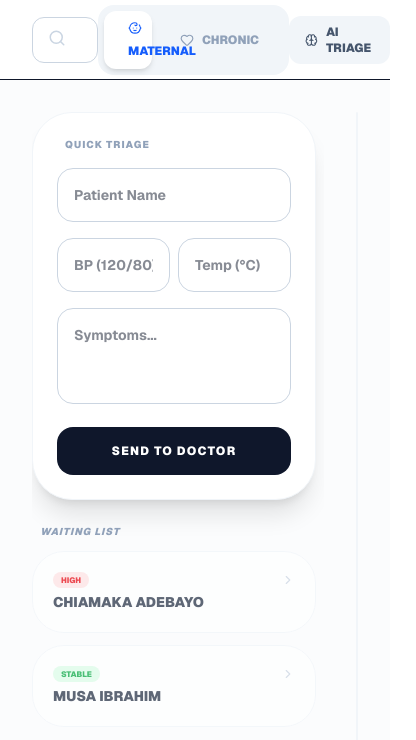
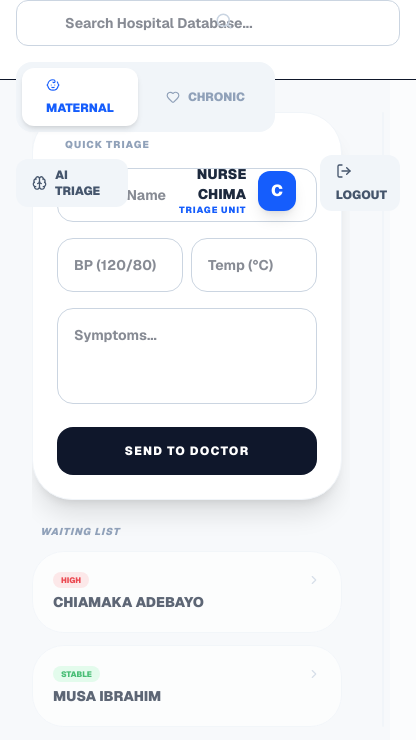
Before and after one commit to Progress21-tech/mediconnect-platform, a Next.js app: page /dashboard in a window 390 px wide. Shown: the top 740 px of the page, 416 px wide, since content can reach past the window. Built offline with nearby package versions, Linux system fonts and the light colour scheme.

Commit message:
Made some changes to the UI of the app

```diff
--- a/app/dashboard/page.tsx
+++ b/app/dashboard/page.tsx
@@ -81,15 +81,15 @@ export default function AITriageDashboard() {
   };
 
   return (
-    <div className="flex h-screen bg-white font-sans overflow-hidden">
+    <div className="flex min-h-screen bg-white font-sans">
 
       {/* 1. MAIN WORKSPACE */}
-      <div className="flex-1 flex flex-col overflow-hidden">
+      <div className="flex-1 flex flex-col lg:flex-row">
 
         {/* TOP BAR */}
-        <header className="h-20 bg-white border-b flex items-center justify-between px-8 z-10 shrink-0">
+        <header className="h-20 bg-white border-b flex items-center justify-between px-4 md:px-8 z-10 shrink-0 flex-wrap gap-4">
           <div className="relative w-96">
-            <Search className="absolute left-4 top-3 text-slate-300" size={18} />
+            <Search className="w-full md:w-96 absolute left-4 top-3 text-slate-300" size={18} />
             <input type="text" placeholder="Search Hospital Database..." className="w-full pl-12 pr-4 py-3 bg-slate-100/50 rounded-xl border-none text-sm font-bold outline-none" />
           </div>
 
@@ -112,7 +112,7 @@ export default function AITriageDashboard() {
               <Brain size={16} />
               AI Triage
             </Link>
-            <div className="flex items-center gap-3 border-l pl-6 border-slate-100">
+            <div className="flex items-center gap-3 border-slate-100 border-t pt-4 md: border-t-0 md:border-none md:pt-0 md:border-1 md:pl-6">
               <div className="text-right">
                 <p className="text-sm font-black text-slate-800 uppercase ">Nurse Chima</p>
                 <p className="text-[9px] font-black text-blue-600 uppercase tracking-widest">Triage Unit</p>
@@ -127,11 +127,11 @@ export default function AITriageDashboard() {
         </header>
 
         {/* MAIN CONTENT AREA */}
-        <main className="flex-1 overflow-hidden p-8 bg-slate-50/50">
+        <main className="w-full lg:flex-1 overflow-hidden p-8 bg-slate-50/50">
           <div className="flex gap-8 h-full">
 
             {/* LEFT: FORM & QUEUE */}
-            <div className="w-96 flex flex-col gap-6 overflow-y-auto pr-2">
+            <div className="w-full lg:w-96 flex flex-col gap-6 overflow-y-auto pr-2">
 
               {/* TRIAGE FORM CARD */}
               <div className="bg-white p-6 rounded-[2.5rem] shadow-xl border border-slate-100 space-y-4 shrink-0">
@@ -205,7 +205,7 @@ export default function AITriageDashboard() {
                     </div>
 
                     {/* VITALS & PLAN GRID */}
-                    <div className="grid grid-cols-2 gap-8">
+                    <div className="grid grid-cols-1 md:grid-cols-2 gap-8">
                       <div className="bg-slate-50 p-8 rounded-[3rem] border border-slate-100">
                          <h4 className="text-[10px] font-black text-slate-400 uppercase mb-6 tracking-widest flex items-center gap-2">
                            <HeartPulse size={16} className="text-red-500" /> Triage History
```
